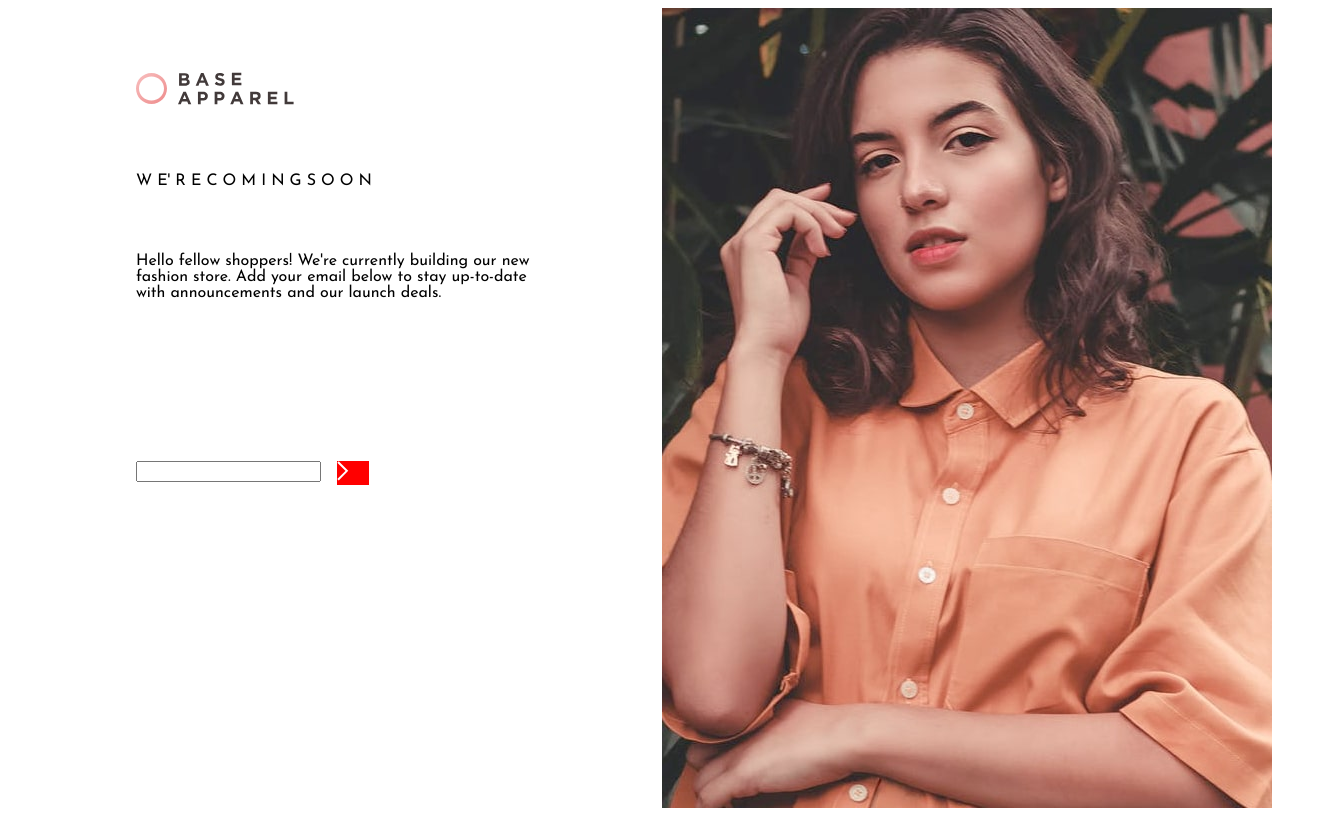
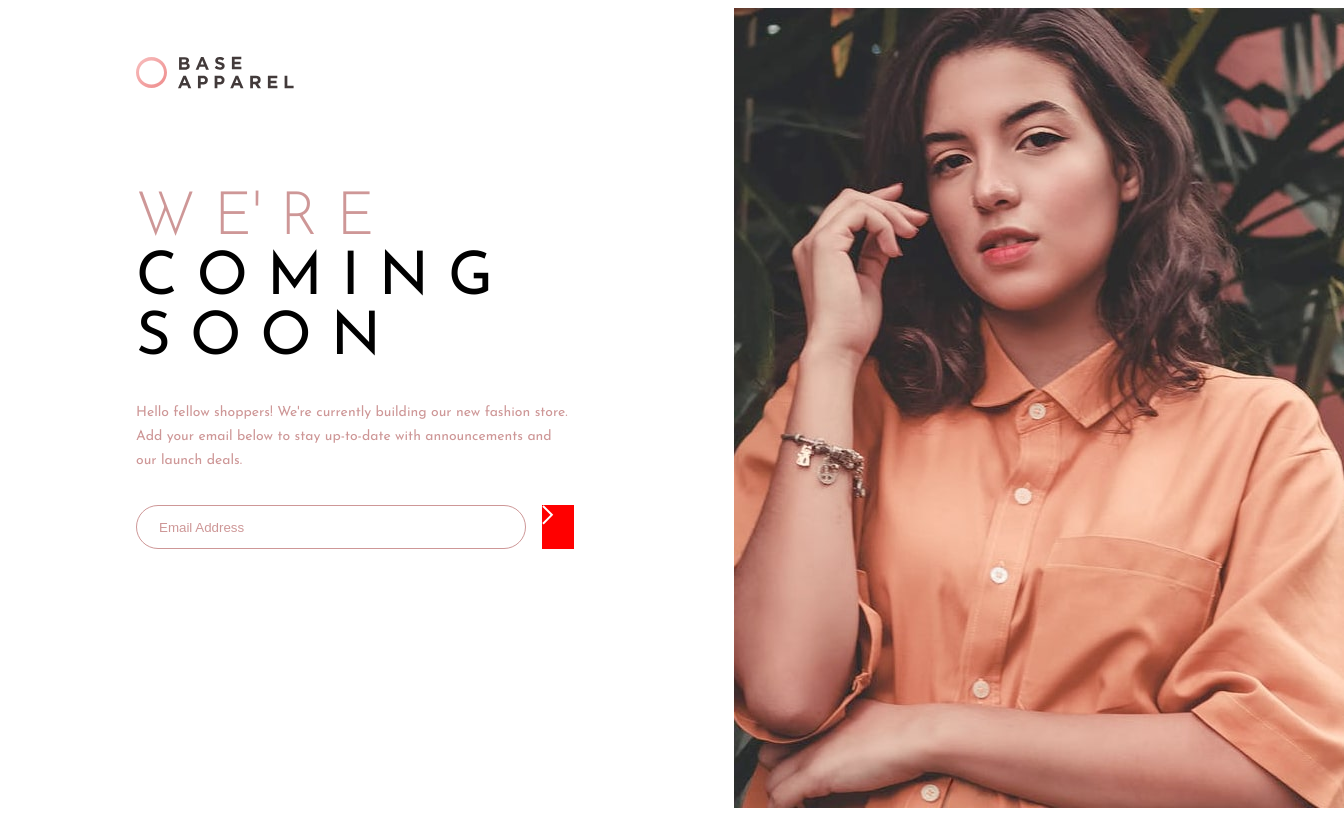
Before and after one commit to dehfachini/base-apparel-coming-soon, a plain HTML site: page index.html in a window 1280 px wide. Shown: the whole page, 1344 px wide, since content can reach past the window. Drawn offline with Linux system fonts and the light colour scheme.

Commit message:
add style css

```diff
--- a/css/styles.css
+++ b/css/styles.css
@@ -9,6 +9,8 @@
 
 body {
     font-family: var(--font-family);
+    height: auto;
+
 }
 
 .container {
@@ -17,15 +19,42 @@ body {
 
 
 .left-side {
-    margin: 4rem 8rem 8rem 8rem;
+    margin: 3rem 10rem 8rem 8rem;
 }
 
 .title {
-    margin-top: 4rem;
-    margin-bottom: 4rem;
+    margin-top: 6rem;
+    margin-bottom: 2rem;
+    font-size: 60px;
 }
+
+.weare {
+    color: var(--desaturated-red);
+    font-weight: 300;
+
+}
+
 .text {
-    margin-bottom: 10rem;
+    margin-bottom: 2rem;
+    font-size: 14px;
+    line-height: 1.5rem;
+    color: var(--desaturated-red);
+}
+
+#email {
+    width: 24rem;
+    height: 2.5rem;
+    border-radius: 30px;
+    border-color: var(--desaturated-red);
+    border-style: solid;
+    border-width: 1px;
+
+}
+
+#email::placeholder {
+    color: var(--desaturated-red);
+    padding-left: 20px;
+
 }
 
 .icon-arrow {
--- a/index.html
+++ b/index.html
@@ -27,7 +27,7 @@
       </div>
 
       <div class="title">
-        W E' R E C O M I N G S O O N
+        <div class="weare" > W E' R E </div> C O M I N G <br> S O O N
       </div>
 
       <div class="text">
@@ -38,7 +38,7 @@
       </div>
       <div class="inputandicon">
         <div class="email-adress">
-          <input id="email" type="text">
+          <input id="email" type="text" placeholder="Email Address" >
         </div>
         <div class="icon-arrow">
           <img src="./images/icon-arrow.svg" alt="icon-arrow">
```
